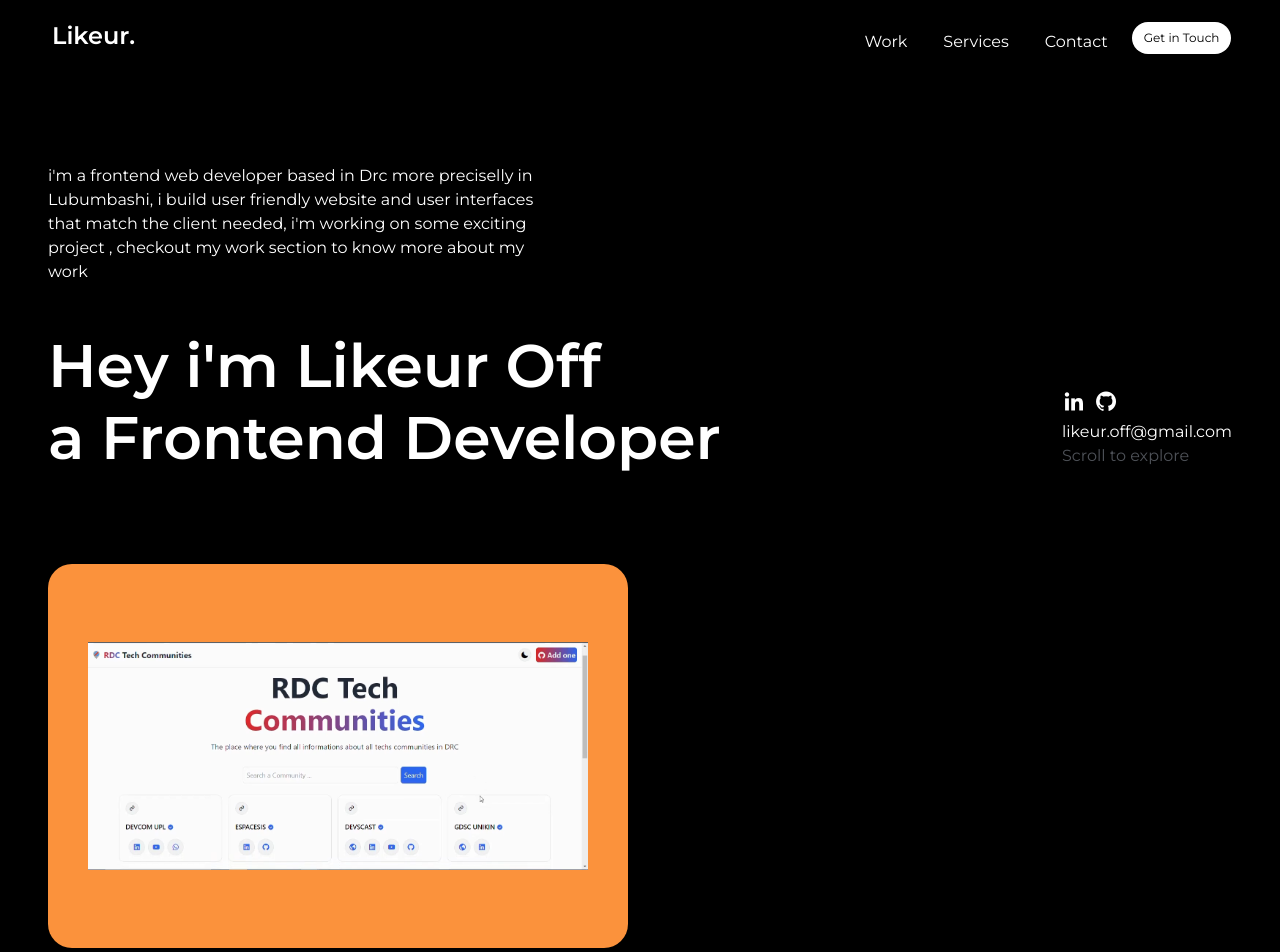
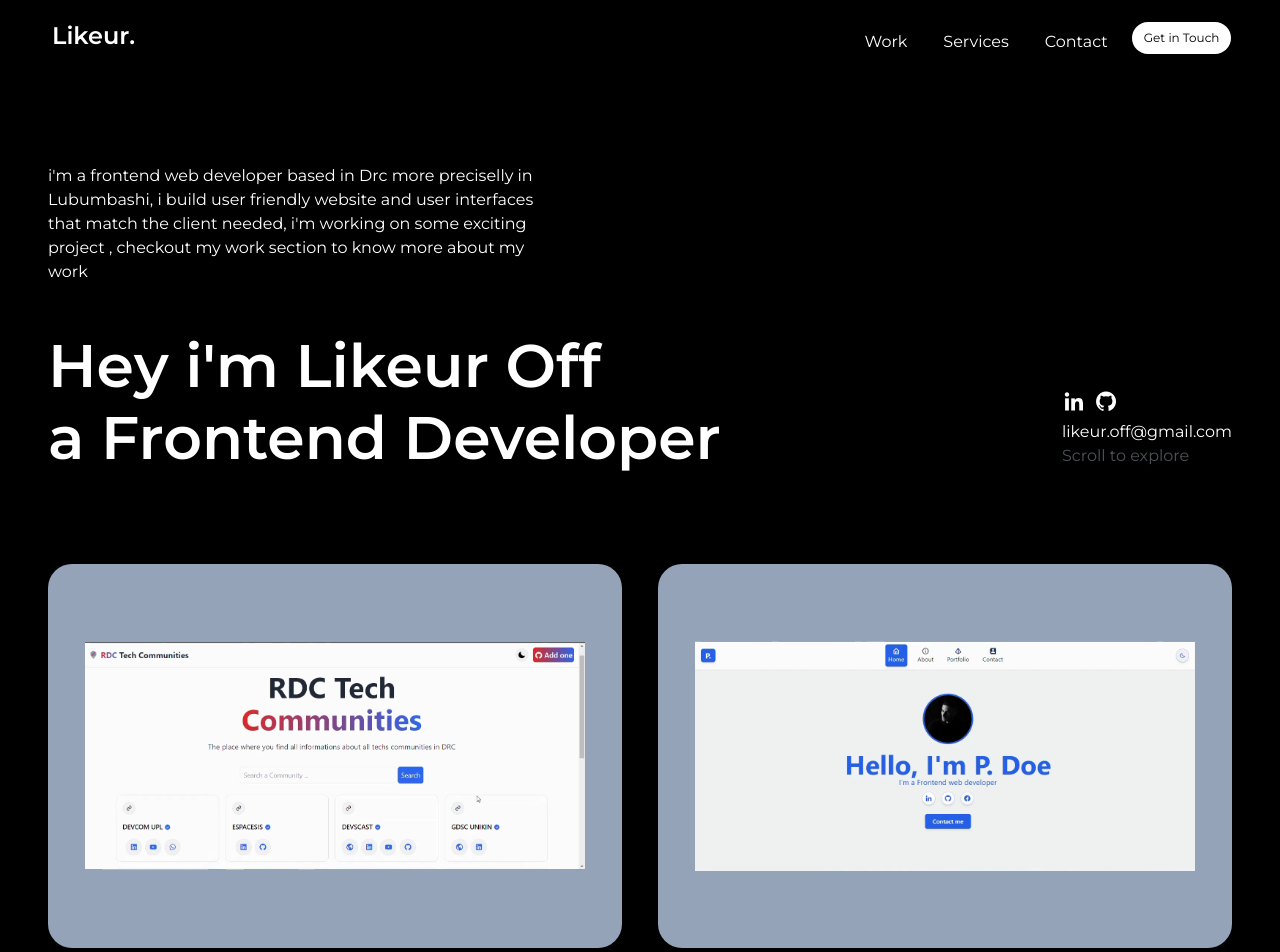
Before and after one commit to Likeur/my_creative_portfolio, an Angular app: page /home in a window 1280 px wide. Shown: the top 952 px of the page. Built offline with nearby package versions, Linux system fonts and the light colour scheme.

Commit message:
work section portfolio

```diff
--- a/src/app/app.routes.ts
+++ b/src/app/app.routes.ts
@@ -12,7 +12,7 @@ export const routes: Routes = [
         loadComponent: () => import('./pages/workpage/workpage.component'),
         children: [
             {
-                path:'Rdctechcommunities',
+                path:'rdctechcommunities',
                 title: 'Rdctechcommunities',
                 loadComponent: () => import('./pages/workpage/workpage.component'),
             },
@@ -22,8 +22,8 @@ export const routes: Routes = [
                 loadComponent: () => import('./pages/workpage/workpage.component'),
             },
             {
-                path:'Design_graphique',
-                title: 'Design Graphiqe',
+                path:'freeportfolio',
+                title: 'freeportfolio',
                 loadComponent: () => import('./pages/workpage/workpage.component'),
             },
         ]
--- a/src/app/components/workbox/workbox.component.html
+++ b/src/app/components/workbox/workbox.component.html
@@ -1,8 +1,15 @@
 <main>
-    <section class="grid gap-6 lg:grid-cols-2">
+    <section class="grid gap-6 lg:gap-9 lg:grid-cols-2">
+        @for (item of projectLinks; track item.id) {
+            <a routerLink="{{item.route}}" class="group">
+                <div class=" h-96 bg-slate-400 relative cursor-pointer flex justify-center items-center rounded-3xl p-2 overflow-hidden">
+                    <img src="{{item.image}}" alt="" class="w-[500px] group-hover:scale-105 duration-300">
+                </div>
+            </a>
+        }
         <a routerLink="" class="group">
             <div class=" h-96 bg-orange-400 relative cursor-pointer flex justify-center items-center rounded-3xl p-2 overflow-hidden">
-                <img src="../../../assets/img/rdctech.png" alt="" class="w-[500px] group-hover:scale-105 duration-300">
+                <img src="../../../assets/img/freeportfolio.png" alt="" class="w-[500px] group-hover:scale-105 duration-300">
             </div>
         </a>
     </section>
--- a/src/app/components/workbox/workbox.component.ts
+++ b/src/app/components/workbox/workbox.component.ts
@@ -11,4 +11,18 @@ import { RouterModule } from '@angular/router';
 })
 export class WorkboxComponent {
 
+  projectLinks = [
+    {
+      id:1,
+      title:"Rdc Tech Communities",
+      route : "/work/rdctechcommunities",
+      image : "../../../assets/img/rdctech.png"
+    },
+    {
+      id:2,
+      title:"free portfolio",
+      route : "/work/freeportfolio",
+      image : "../../../assets/img/freeportfolio.png"
+    },
+  ]
 }
```
